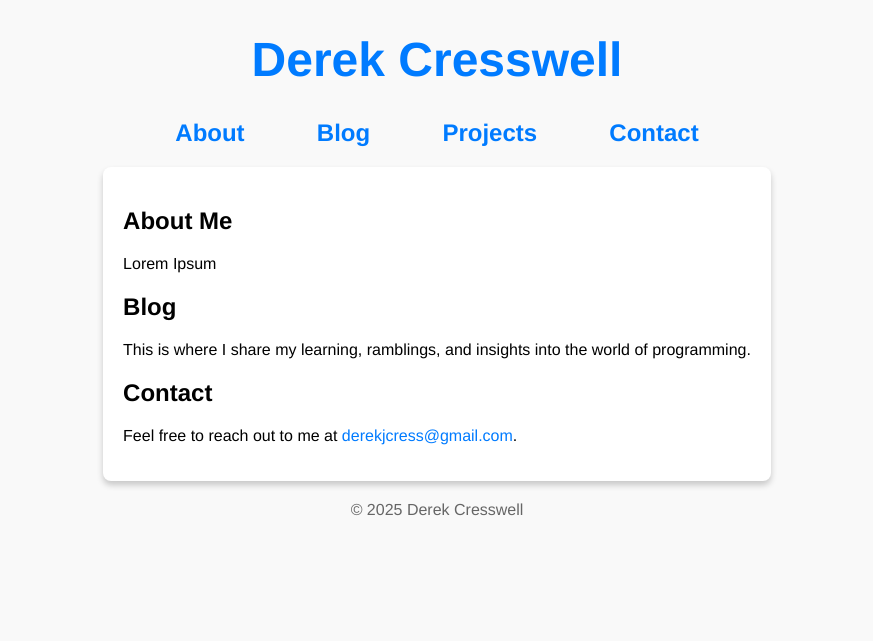
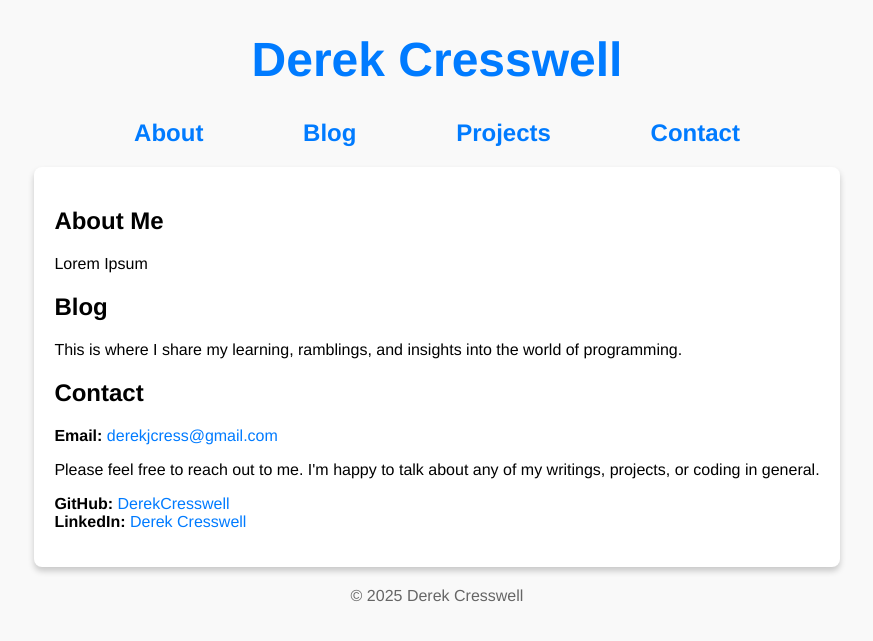
Before and after one commit to DerekCresswell/DerekCresswell.github.io, a Jekyll site: the page built from site/index.html, in a window 1280 px wide. Shown: the top 641 px of the page, without its empty margins (203-1076 px from the left). Built offline with Jekyll 4.4.1, drawn with Linux system fonts in a browser that asks for light colours.

Commit message:
Update contact card

```diff
--- /dev/null
+++ b/site/_includes/contact_card.html
@@ -0,0 +1,15 @@
+<ul style="list-style:none; padding:0;">
+    <li>
+        <strong>Email:</strong>
+        <a href="mailto:derekjcress@gmail.com">derekjcress@gmail.com</a>
+        <p>Please feel free to reach out to me. I'm happy to talk about any of my writings, projects, or coding in general.</p>
+    </li>
+    <li>
+        <strong>GitHub:</strong>
+        <a href="https://github.com/DerekCresswell">DerekCresswell</a>
+    </li>
+    <li>
+        <strong>LinkedIn:</strong>
+        <a href="https://www.linkedin.com/in/derekcresswell">Derek Cresswell</a>
+    </li>
+</ul>
--- a/site/contact.html
+++ b/site/contact.html
@@ -2,3 +2,5 @@
 layout: default
 title: Contact
 ---
+
+{% include contact_card.html %}
--- a/site/index.html
+++ b/site/index.html
@@ -21,5 +21,5 @@ title: Homepage
 </section>
 <section id="contact">
     <h2>Contact</h2>
-    <p>Feel free to reach out to me at <a href="mailto:derekjcress@gmail.com">derekjcress@gmail.com</a>.</p>
+    {% include contact_card.html %}
 </section>
```
